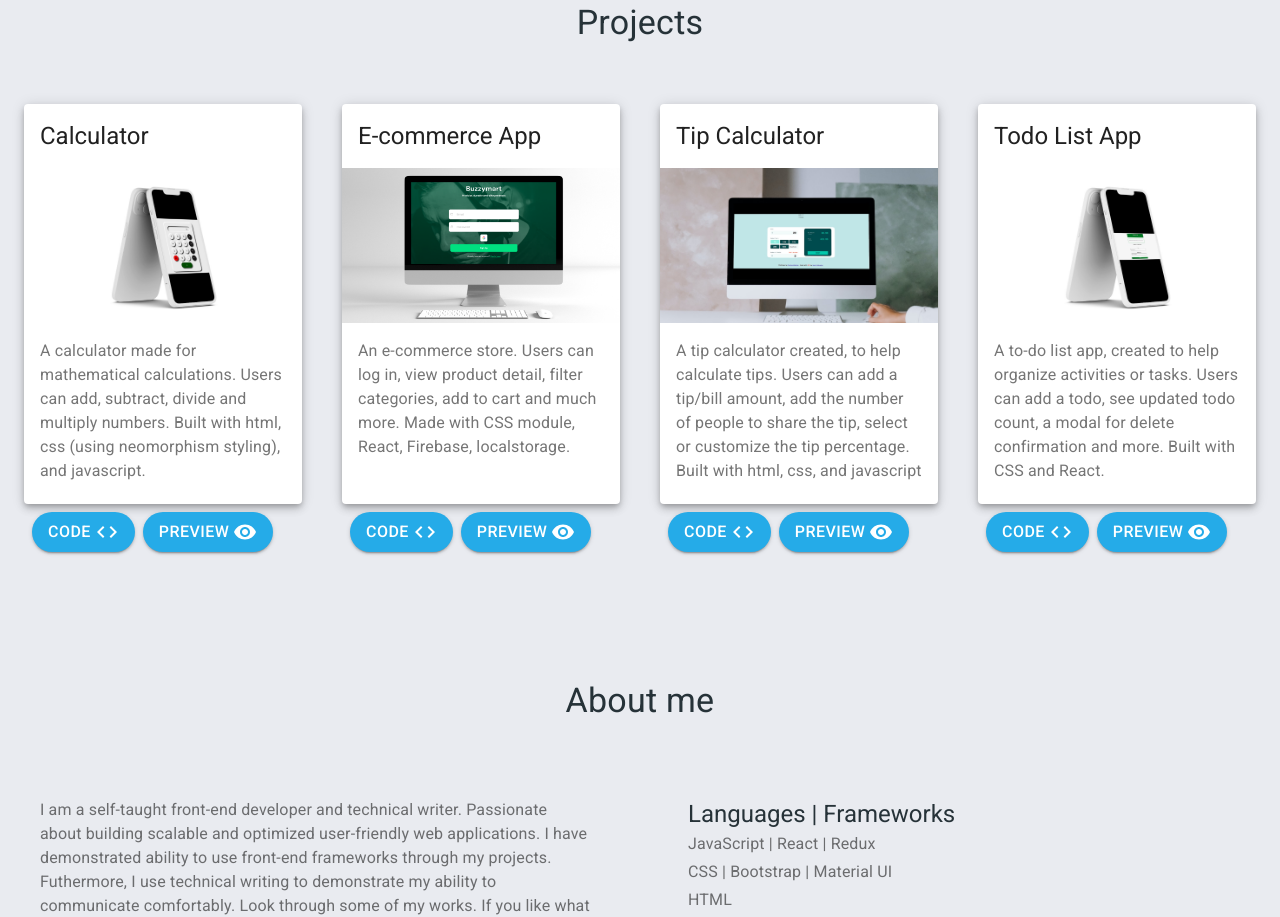
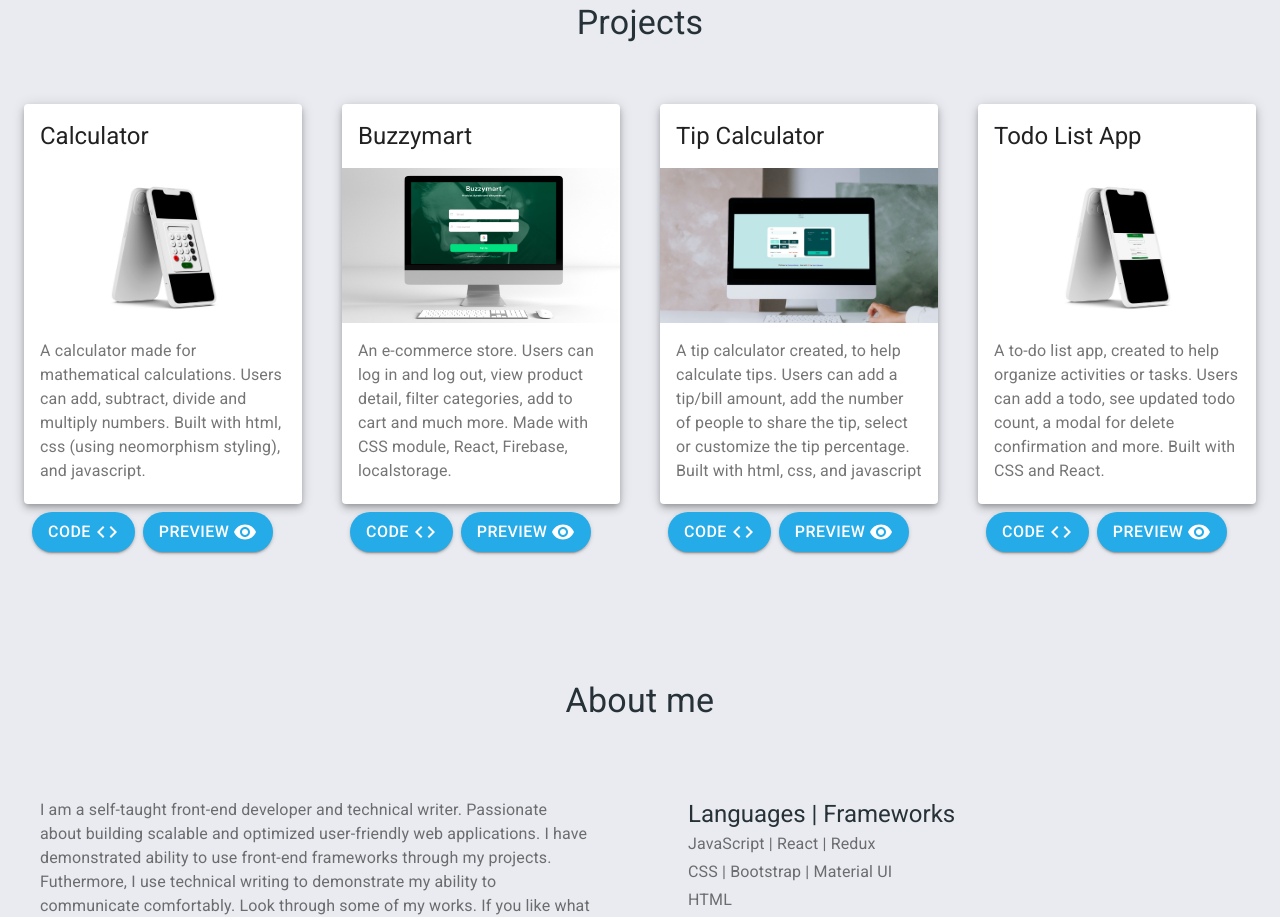
Before and after one commit to amarealcoder/portfolio, a React (Create React App) app: page / in a window 1280 px wide. Shown: the part 1020-1937 px from the top of the page. Built offline with nearby package versions, Linux system fonts and the light colour scheme; a web font is replaced by a local one.

Commit message:
Update: Projects page

```diff
--- a/src/pages/Projects.jsx
+++ b/src/pages/Projects.jsx
@@ -73,9 +73,9 @@ const Projects = () => {
 
         <Grid item xm={12} md={6} lg={3}>
           <MediaCard
-            title='E-commerce App'
+            title='Buzzymart'
             image={buzzymart}
-            desc='An e-commerce store. Users can log in, view product detail, filter categories, add to cart and much more.  Made with CSS module, React, Firebase, localstorage.'
+            desc='An e-commerce store. Users can log in and log out, view product detail, filter categories, add to cart and much more.  Made with CSS module, React, Firebase, localstorage.'
           />
           <CardActions>
             <a
```
